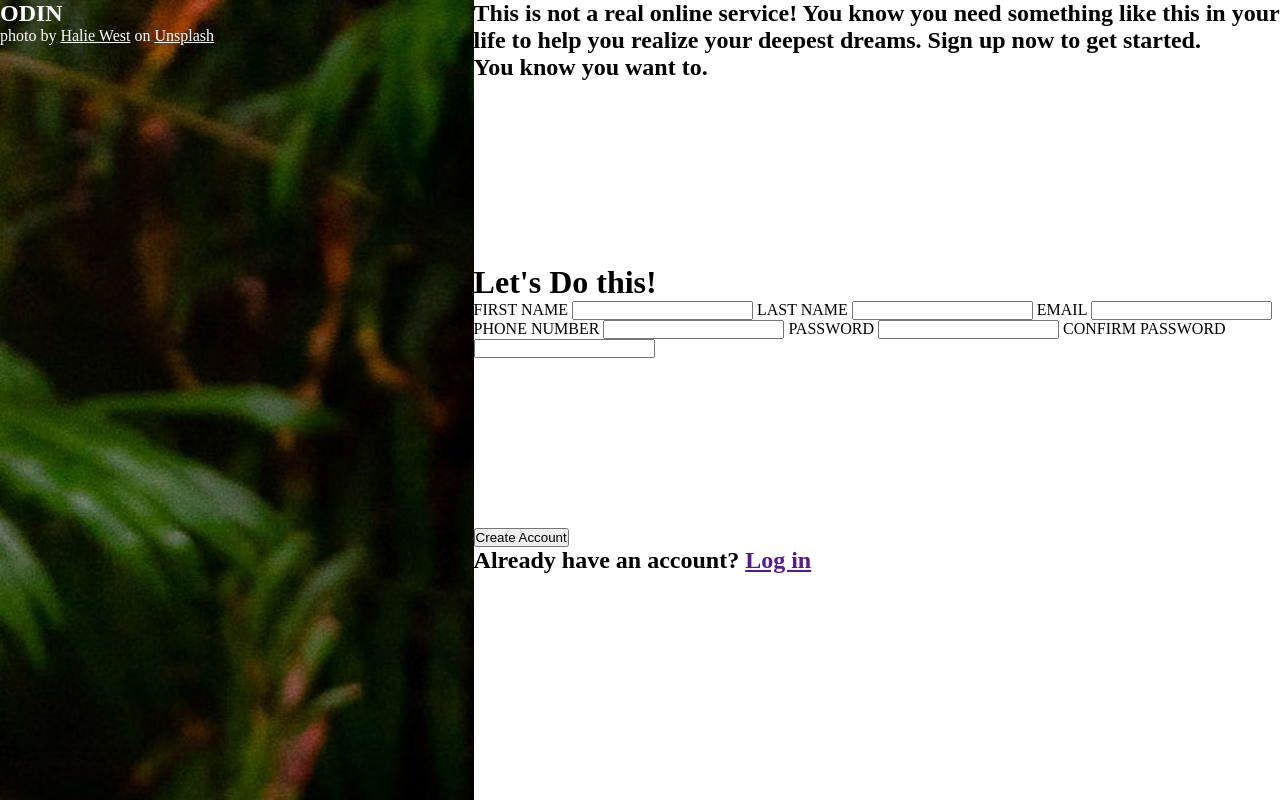
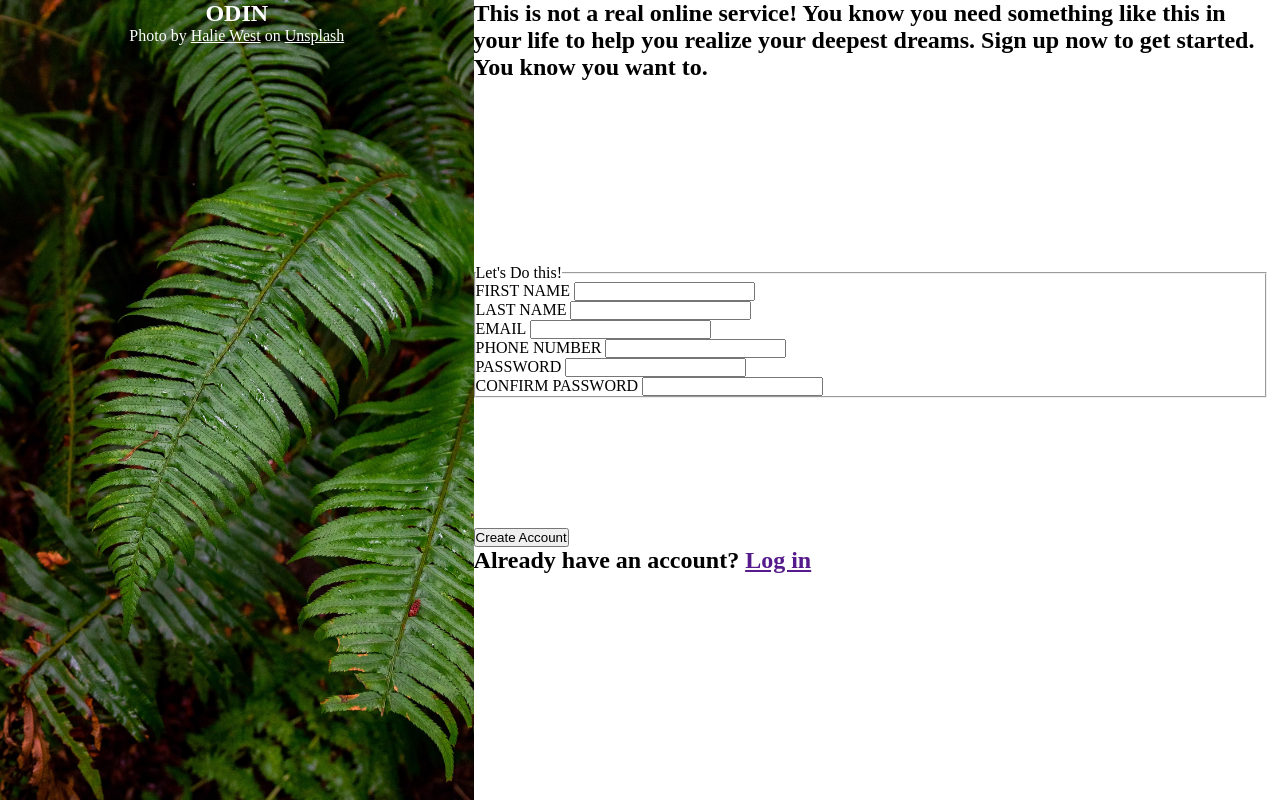
Before and after one commit to boredmangetspaid/Sign-Up-Form, a plain HTML site: page index.html in a window 1280 px wide. Drawn offline with Linux system fonts and the light colour scheme.

Commit message:
add signup-input class

```diff
--- a/index.html
+++ b/index.html
@@ -13,8 +13,8 @@
         <div>
             <section id="sidebar">
                 <h1 id="logotext">ODIN</h1>
-                <p> photo by <u>Halie West</u> on <u>Unsplash</u>
-                <p>
+                <p>Photo by <u>Halie West</u> on <u>Unsplash</u> </p>
+
             </section>
         </div>
 
@@ -30,25 +30,39 @@
             </div>
 
             <div id="form">
-                <h1>Let's Do this!</h1>
-                <form action="" id="signup">
+                <fieldset name="contact information">
+                    <legend>Let's Do this!</legend>
+                    <form action="#" method="post" id="signup">
+                        <div class="signup-input">
                             <label for="firstName">FIRST NAME</label>
                             <input type="text" id="firstName" name="firstName">
+                        </div>
 
+                        <div class="signup-input">
                             <label for="lastName">LAST NAME</label>
                             <input type="text" id="lastName" name="lastName">
+                        </div>
 
+                        <div class="signup-input">
                             <label for="email">EMAIL</label>
                             <input type="email" name="email" id="email">
+                        </div>
 
+                        <div class="signup-input">
                             <label for="phone">PHONE NUMBER</label>
                             <input type="tel" id="phone" name="phone">
+                        </div>
 
+                        <div class="signup-input">
                             <label for="password">PASSWORD</label>
                             <input type="password" id="password" name="password">
+                        </div>
 
+                        <div class="signup-input">
                             <label for="confirm">CONFIRM PASSWORD</label>
                             <input type="password" id="confirm" name="confirm">
+                        </div>
+                </fieldset>
                 </form>
             </div>
             <div id="">
--- a/style.css
+++ b/style.css
@@ -7,20 +7,35 @@
 #container {
     display: flex;
     flex-direction: row;
-    flex-wrap:wrap;
+    flex-wrap: wrap;
 }
 
 #sidebar {
-    color:white;
+    color: white;
     background-image: url(photo-1585202900225-6d3ac20a6962.avif);
     background-repeat: no-repeat;
+    background-size: cover;
+    height: 100vh;
     width: 37vw;
-    height:100vh;
-}
-#content{
-    width:63%;
+    display: flex;
+    flex-direction: column;
+
 }
 
-#form,#hero,#register{
-    height:33vh;
+#sidebar p {
+    align-self: center;
 }
+
+#sidebar h1 {
+    align-self: center;
+}
+
+#content {
+    width: 62%;
+}
+
+#form,
+#hero,
+#register {
+    height: 33vh;
+}
```
Lines whose indentation alone changed are shown as unchanged.
